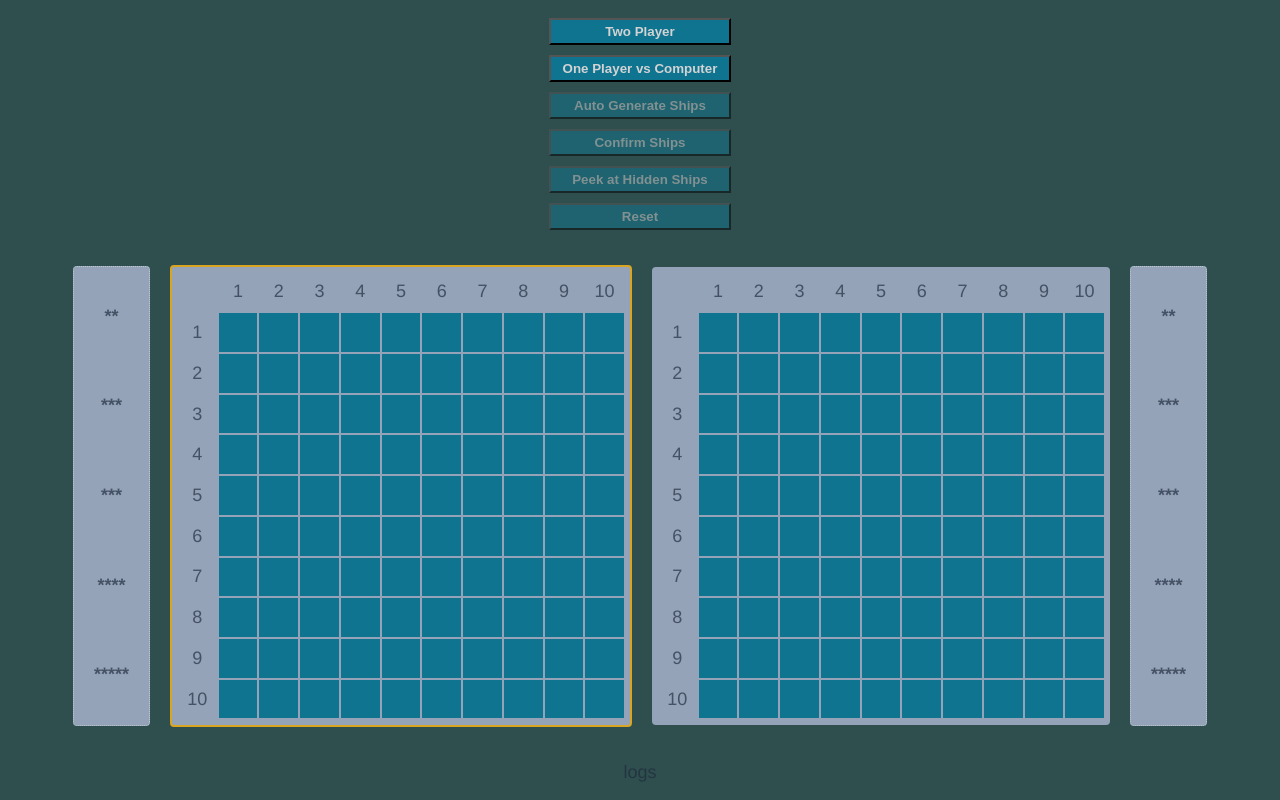
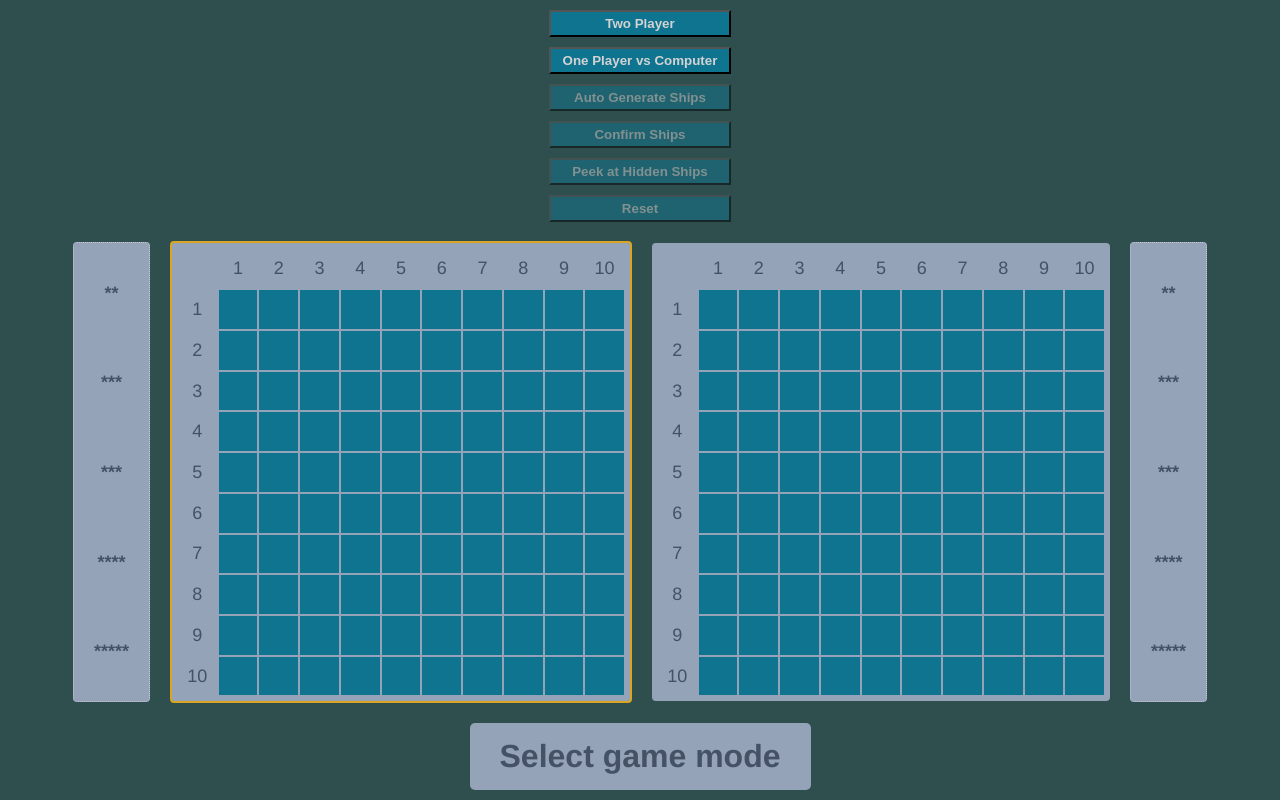
Before and after one commit to Raikho/battleship, a website built with webpack: page src/template.html in a window 1280 px wide. Built offline with nearby package versions, Linux system fonts and the light colour scheme.

Commit message:
add instruction messages

```diff
--- a/src/dom.js
+++ b/src/dom.js
@@ -136,6 +136,10 @@ DOM.updateButtons = function(state) {
     }
 }
 
+DOM.post = function(message) {
+    document.getElementById('logs').textContent = message;
+}
+
 export default DOM;
 
 function createDiv(parent) {
--- a/src/game.js
+++ b/src/game.js
@@ -15,16 +15,9 @@ export default class Game {
         DOM.setShipSelect(this);
         DOM.setButtons(this);
 
-        // select game type
-        // pick ships
-            // player 1 picks => pass over
-            // player 2 picks => start game
-        // start game
-            // player 1 turn (optional show board)
-            // player 2 turn (optional show board)
-        // results => restart
-        this.state = 'start'; // 'start', 'p1pick', 'p2pick', 'game', 'results'
-                              // 'p1Confirm', 'p2Confirm'
+        // 'start', 'p1pick', 'p1Confirm', 'p2pick', 'p2Confirm', 'game', 'resulst';
+        this.state = 'start';
+        DOM.post('Select game mode');
         this.update();
     }
 
@@ -43,17 +36,22 @@ export default class Game {
             case 'p1pick':
                 this.reveal(this.p1);
                 this.turnPlayer = this.p1;
+                DOM.post('Player 1, select your ships');
                 break;
             case 'p1Confirm':
+                DOM.post('Player 1, confirm your ship placement');
                 break;
             case 'p2pick':
                 this.hide();
                 this.reveal(this.p2);
                 this.turnPlayer = this.p2;
+                DOM.post('Player 2, select your ships');
                 break;
             case 'p2Confirm':
+                DOM.post('Player 2, confirm your ship placement');
                 break;
             case 'game':
+                DOM.post('Start the game! Player 1, attack a square');
                 this.turnPlayer = this.p1;
                 this.hide();
                 this.update();
@@ -152,6 +150,8 @@ export default class Game {
         }
 
         this.switchPlayer();
+        let nameString = (this.turnPlayer === this.p1) ? 'Player 1' : 'Player 2';
+        DOM.post(`${nameString}, attack a square`);
         this.update();
     };
     shipLabelClicked(playerName, index, type) {
--- a/src/style.css
+++ b/src/style.css
@@ -115,3 +115,12 @@ button:not(.active) {
 [data-active="true"] {
     border: 2px solid goldenrod;
 }
+/* ============================== Logs ============================= */
+/* ================================================================= */
+#logs {
+    background-color: var(--board-bg);
+    border-radius: 5px;
+    padding: 15px 30px;
+    font-size: 32px;
+    font-weight: bold;
+}
--- a/src/template.html
+++ b/src/template.html
@@ -37,8 +37,6 @@
             </div>
         </div>
     </div>
-    <div id="logs">
-        logs
-    </div>
+    <div id="logs"></div>
 </body>
 </html>
```
Also changed, not shown: dist/bundle.js, dist/index.html.
